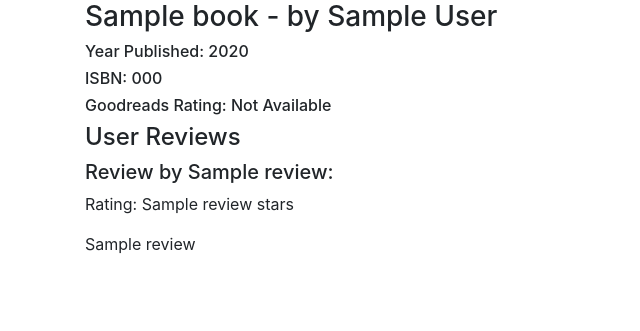
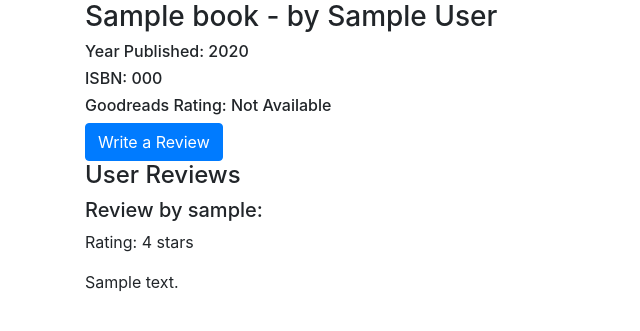
Before and after one commit to sjudkis/book-thoughts, a Flask app: template templates/display_book.html in a window 1280 px wide. Shown: the part 56-387 px from the top of the page, without its empty margins (0-640 px from the left). Run offline with Flask 2, Linux system fonts and the light colour scheme; the template is opened without the code that fills it: most values are stand-ins (such as "Sample title", 1, 10 or a date in 2020); some libraries are stand-ins or nearby versions.

Commit message:
adding edit review button

```diff
--- a/application.py
+++ b/application.py
@@ -185,12 +185,21 @@
 
     # if reviews found
     else:
-        review_data = reviews
+        #review_data = reviews
+        review_data = [{'id': review[0],
+                        'book_id': review[1],
+                        'review_text': review[2],
+                        'rating': review[3],
+                        'user_id': review[4],
+                        'username': review[5],
+                        'by_current_user': review[6]
+                        } for review in reviews]
+
 
     return render_template('display_book.html',
         book=book,
         rating_data=rating_data,
-        review_data=review_data
+        review_data=review_data,
         )
 
 
@@ -239,4 +248,9 @@
                 'reviewer': session.get('current_user_id')
             })
         db.commit()
-        return f"rating: {rating} \n review: {review_text}"
+        return redirect(url_for('display_book', book_id=book_id))
+
+
+@app.route('/book/<string:book_id>/edit_review', methods=['GET', 'POST'])
+def edit_review(book_id):
+    pass
--- a/templates/display_book.html
+++ b/templates/display_book.html
@@ -27,19 +27,32 @@
     {% endif %}
 </h6>
 
+{% if not review_data or not review_data[0].by_current_user%}
+    <a href="{{url_for('write_review', book_id=book.id)}}">
+        <button class="btn btn-primary">Write a Review</button>
+    </a>
+{% endif %}
+
 <h4>User Reviews</h4>
 {% if review_data %}
     {% for review in review_data%}
 
         <div class="user_review">
 
-            {% if review[6] %}
+            {% if review.by_current_user %}
             <h5 class="current_user_review">Your review:</h5>
+
             {% else %}
-            <h5 pclass="other_user_review">Review by {{review[5]}}:</h5>
+            <h5 class="other_user_review">Review by {{review.username}}:</h5>
             {% endif %}
-            <p class="user_rating">Rating: {{review[3]}} stars</p>
-            <p class="review_text">{{review[2]}}</p>
+            <p class="user_rating">Rating: {{review.rating}} stars</p>
+            <p class="review_text">{{review.review_text}}</p>
+
+            {% if review.by_current_user %}
+            <a href="{{url_for('edit_review', book_id=book.id)}}">
+                    <button class="btn btn-primary">Edit your review</button>
+            </a>
+            {% endif %}
         </div>
 
     {% endfor %}
```
